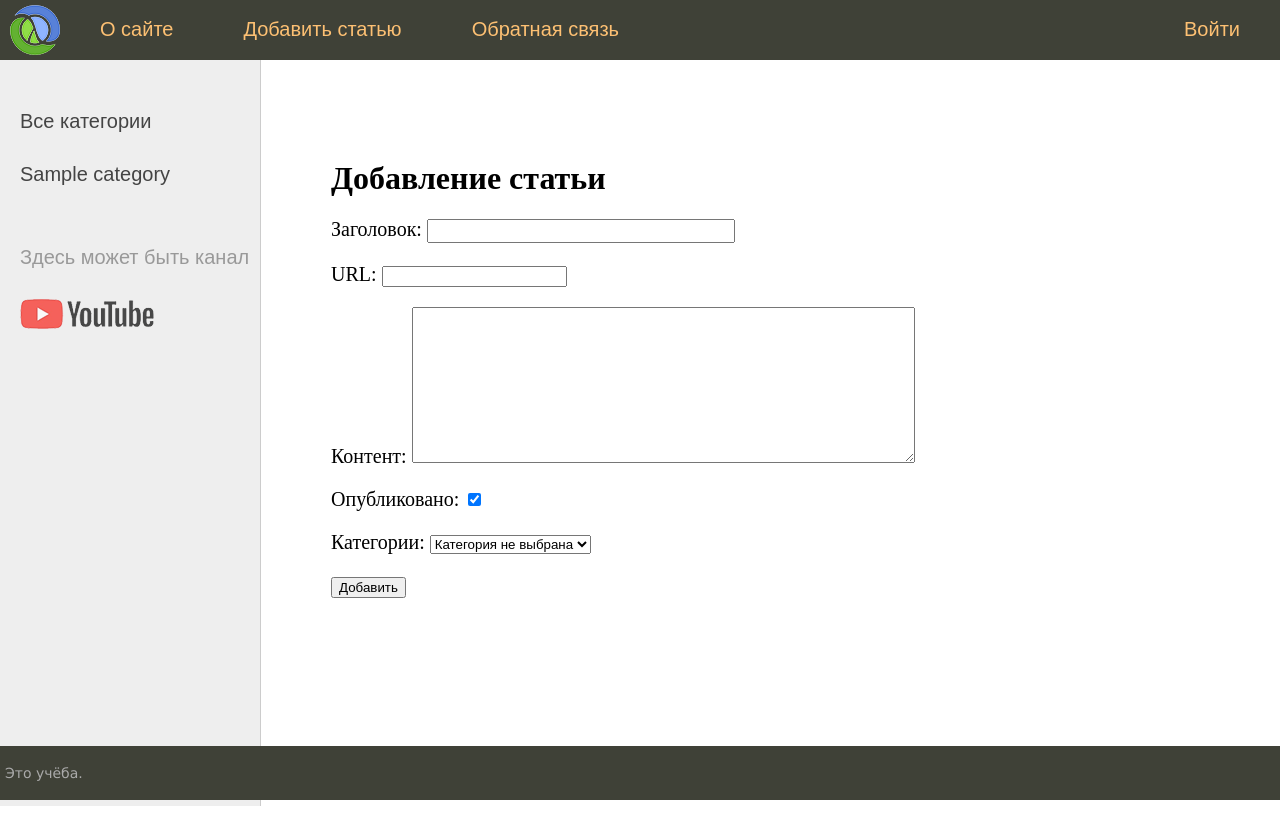
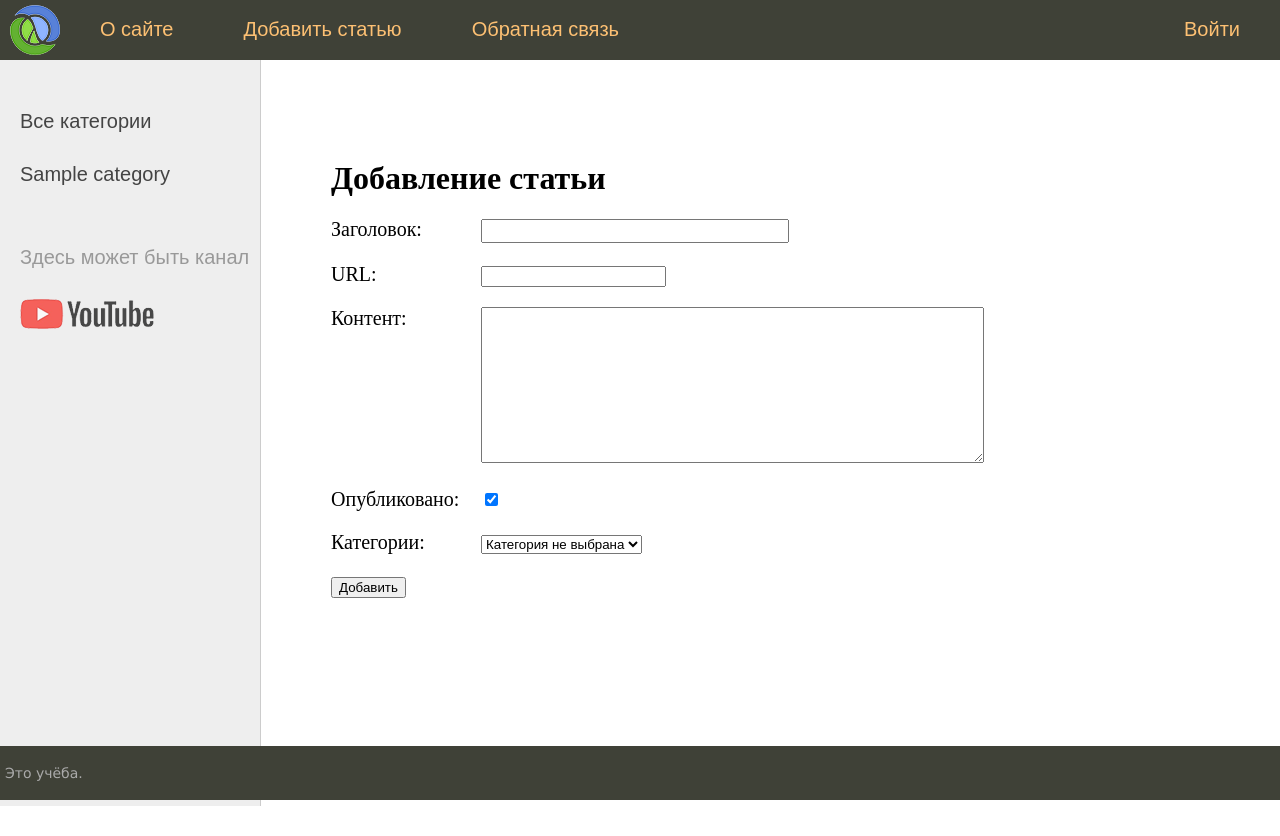
Before and after one commit to LeoNefesch/djsite, a Django app: page /addpage/ in a window 1280 px wide. Run offline with Django 4.2, Linux system fonts and the light colour scheme; tables that the repository leaves empty hold one stand-in row (values such as "Sample post").

Commit message:
Add styles and processing of errors

```diff
--- a/researchers/templates/researchers/addpage.html
+++ b/researchers/templates/researchers/addpage.html
@@ -5,9 +5,16 @@
 
 <form action="{% url 'add_page' %}" method="post">
     {% csrf_token %}
-    {{ form.as_p }}
+
+    <div class="form-error">{{ form.non_field_errors }}</div>
+
+{% for f in form %}
+<p><label class="form-label" for="{{ f.id_for_label }}">{{f.label}}: </label>{{ f }}</p>
+<div class="form-error">{{f.errors}}</div>
+{% endfor %}
+
+
     <button type="submit">Добавить</button>
 </form>
 
-
 {% endblock %}
```
